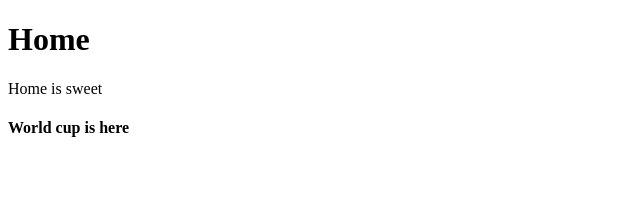
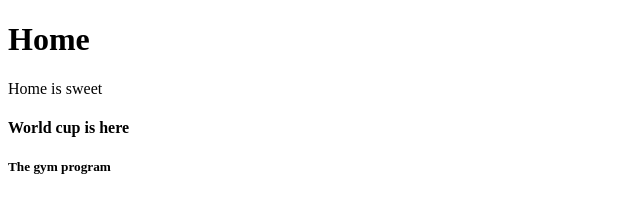
Before and after one commit to Stevenkwizera06/Git-exercise, a plain HTML site: page home.html in a window 1280 px wide. Shown: the whole page, without its empty margins (0-640 px from the left). Drawn offline with Linux system fonts and the light colour scheme.

Commit message:
added changes in home page

```diff
--- a/home.html
+++ b/home.html
@@ -10,5 +10,6 @@
     <h1>Home</h1>
     <p>Home is sweet</p>
     <h4>World cup is here</h4>
+    <h5>The gym program</h5>
 </body>
 </html>
```
